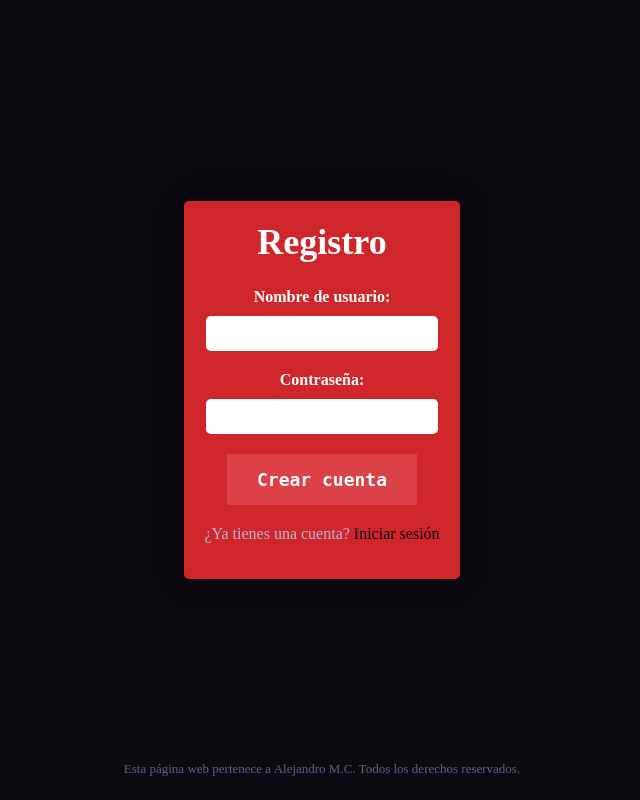
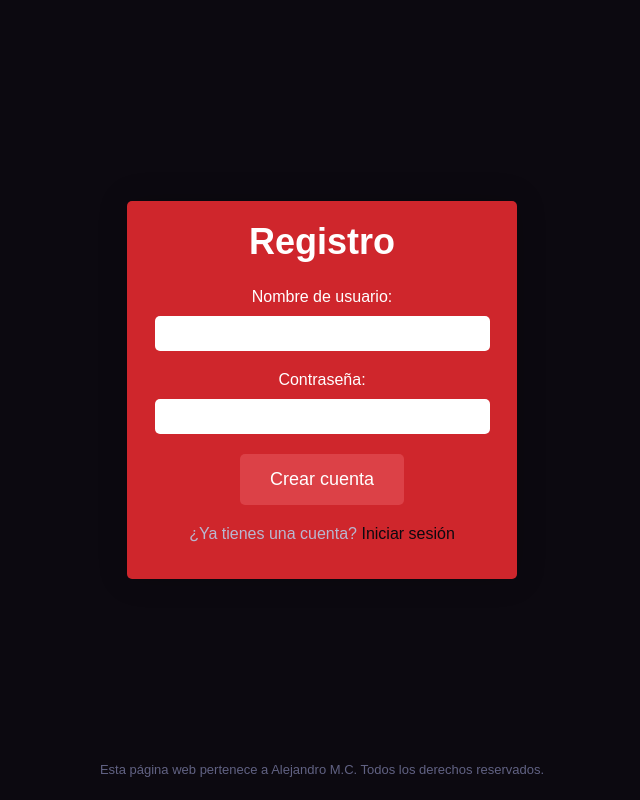
Before and after one commit to alexmncn/rsp-server, a Flask app: page /register in a window 1280 px wide. Shown: the whole page, without its empty margins (318-958 px from the left). Run offline with Flask 3, Linux system fonts and the light colour scheme; parts of the project's set-up code (start-up, migrations or seed data) failed here and were passed over; some web fonts are replaced.

Commit message:
Correcion  de errores y cambios css

```diff
--- a/funciones.py
+++ b/funciones.py
@@ -18,11 +18,11 @@ def check_device_connection(ip_address):
         result = subprocess.run(['ping','-c', '1','-W','1', ip_address],stdout=subprocess.PIPE, stderr=subprocess.PIPE, text=True, check=True)
 
         if "0% packet loss" in result.stdout:
-            return f"ACTIVO"
+            return f"Conectado"
         else:
-            return f"NO DISPONIBLE"
+            return f"Desconectado"
     except subprocess.CalledProcessError:
-        return f"NO DISPONIBLE"
+        return f"Desconectado"
 
 
 #ejecutar script/comando
@@ -81,7 +81,7 @@ def datos_status_tabla1():
 
 #obtener datos tabla 3 raspberry server
 def datos_status_tabla3():
-    temp = int(ejecutar_script('cat /sys/class/thermal/thermal_zone0/temp'))/1000
+    temp = int(float(ejecutar_script('cat /sys/class/thermal/thermal_zone0/temp'))/1000)
     rsp_temp = f'{temp} ºC'
 
     status_json = {
--- a/static/styles-login.css
+++ b/static/styles-login.css
@@ -13,6 +13,7 @@ body {
 
 .container {
   max-width: 400px;
+  min-width: 350px;
   text-align: center;
   padding: 20px;
   background: #CF262C;
@@ -54,7 +55,7 @@ body {
   transition: background 0.3s;
   display: block;
   margin: 10px auto;
-  border-radius: 10px;
+  border-radius: 5px;
   font-family: inherit;
 }
 
--- a/static/styles-register.css
+++ b/static/styles-register.css
@@ -14,6 +14,7 @@ body {
 
 .container {
   max-width: 400px;
+  min-width: 350px;
   text-align: center;
   padding: 20px;
   background: #CF262C;
@@ -29,7 +30,6 @@ body {
 
 .container form label {
   display: block;
-  font-weight: bold;
   color: white;
   margin-top: 10px;
 }
@@ -41,7 +41,7 @@ body {
   margin: 10px 0;
   border: none;
   border-radius: 5px;
-  font-family: monospace;
+  font-family: inherit;
 }
 
 .container form input[type="submit"] {
@@ -50,12 +50,12 @@ body {
   padding: 15px 30px;
   border: none;
   cursor: pointer;
-  font-family: monospace;
   font-size: 18px;
-  font-weight: bold;
   transition: background 0.3s;
   display: block;
   margin: 10px auto;
+  border-radius: 5px;
+  font-family: inherit;
 }
 
 .container form input[type="submit"]:hover {
--- a/static/styles.css
+++ b/static/styles.css
@@ -74,6 +74,7 @@ input[value="Registrarse"] {
   margin: 15px;
   border-radius: 10px;
   font-family: inherit;
+  letter-spacing: 1.5px;
 }
 
 input[value="Iniciar Sesión"]:hover,
--- a/templates/register.html
+++ b/templates/register.html
@@ -12,7 +12,7 @@
   <link href="https://fonts.googleapis.com/css2?family=Anek+Latin:wdth,wght@125,300&display=swap" rel="stylesheet">
 
 </head>
-<body>
+<body class="anek-latin-default">
   <div class="container">
     <h1>Registro</h1>
     <form method="POST">
```
Also changed, not shown: static/styles-estadisticas.css (+11 -1 lines), static/styles-panel-privado.css (+10 -4 lines).
